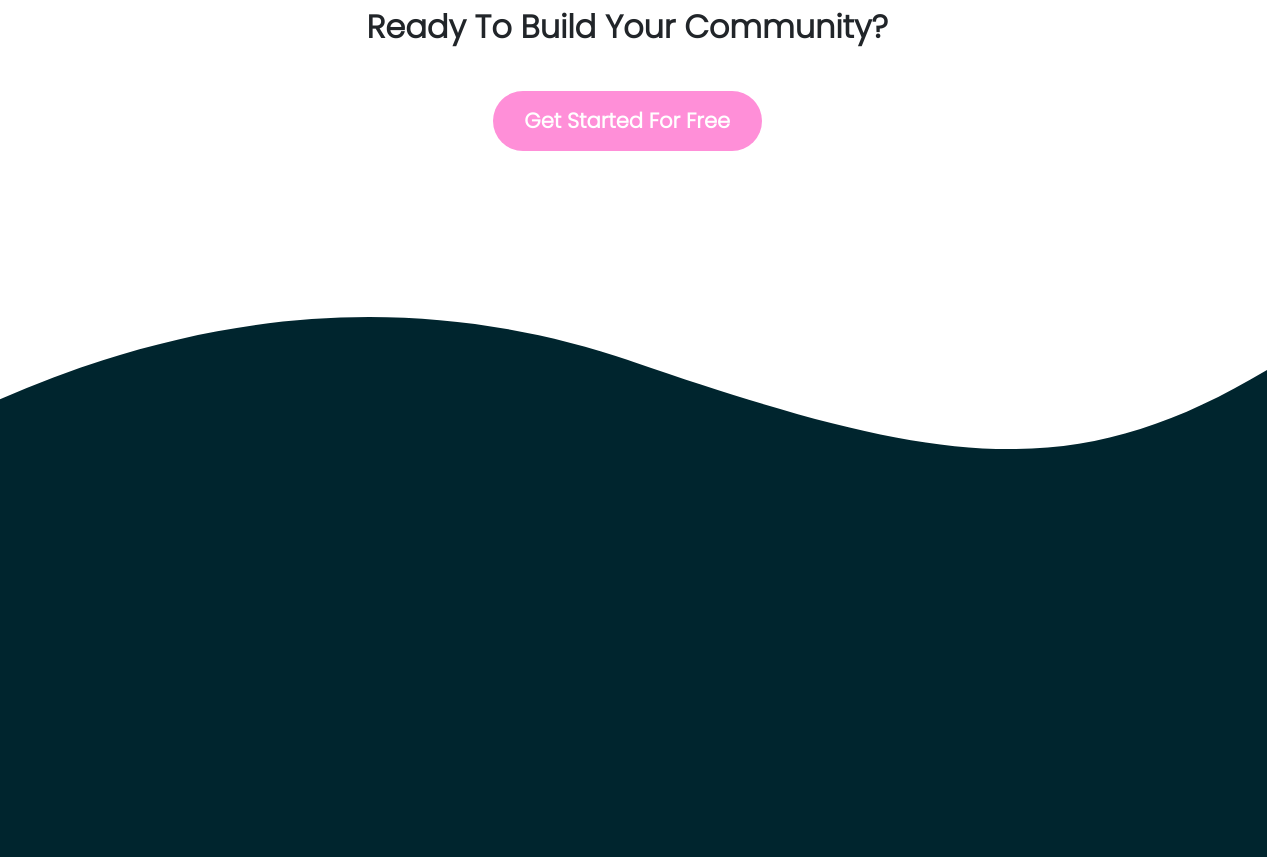
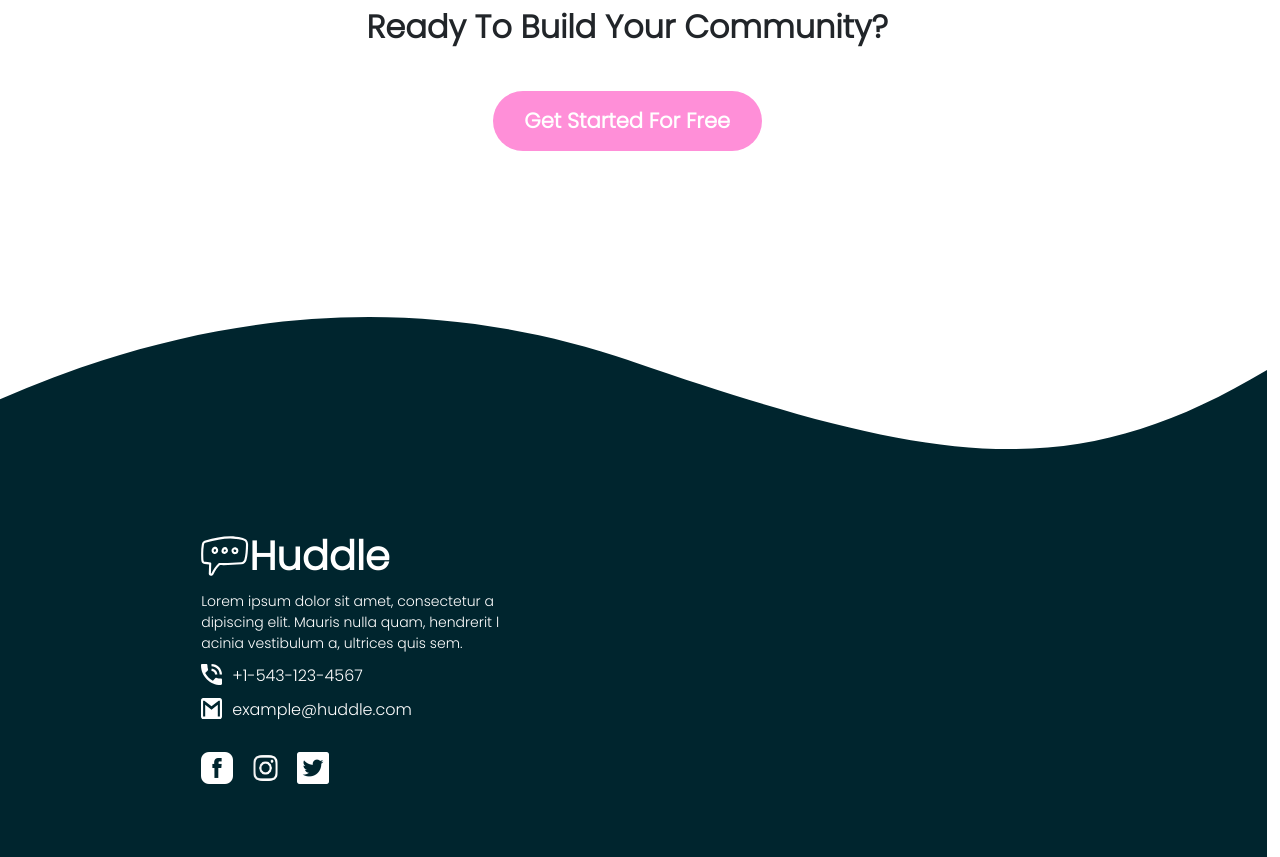
Before and after one commit to denizsecmen/Huddle-landing-page-with-curved-sections, a plain HTML site: page index.html in a window 1280 px wide. Shown: the part 3451-4308 px from the top of the page. Drawn offline with nearby package versions, Linux system fonts and the light colour scheme.

Commit message:
Component from  Left side of footer is finished.

```diff
--- a/index.html
+++ b/index.html
@@ -115,8 +115,31 @@
     <footer>
       <img src="./images/bg-footer-top-desktop.svg" />
       <div id="components">
+        <div id="contract">
+          <div id="title">
+            <img src="./images/messages-white.svg" />
+            <div>Huddle</div>
+          </div>
+          <div id="text">
+            Lorem ipsum dolor sit amet, consectetur adipiscing elit. Mauris
+            nulla quam, hendrerit lacinia vestibulum a, ultrices quis sem.
+          </div>
+          <div id="phone" class="con">
+            <img src="./images/icon-phone.svg" />
+            <div>+1-543-123-4567</div>
+            <div></div>
+          </div>
+          <div id="mail" class="con">
+            <img src="./images/icon-email.svg" />
+            <div>example@huddle.com</div>
+          </div>
+          <div id="social-media">
+            <img src="./images/facebook.png" />
+            <img id="ins" src="./images/instagram.png" />
+            <img src="./images/twitter (2).png" />
+          </div>
+        </div>
         <div id="newsletter"></div>
-        <div id="contract"></div>
       </div>
     </footer>
   </body>
--- a/style/style.css
+++ b/style/style.css
@@ -225,8 +225,55 @@ footer>img{
   margin-top: 150px;
 }
 footer>#components{
-  width: 100vw;
+  width: 100%;
   z-index: -1;
   height: 400px;
   background-color: hsl(192, 100%, 9%);
+  display: flex;
+  justify-content: center;
+  align-items: center;
+  color: white;
 }
+footer>#components>#contract>.con img {
+  width: 21px;
+  height: 21px;
+}
+footer>#components>#contract>.con{
+  margin-top: 10px;
+  margin-bottom: 10px;
+  display: flex;
+}
+footer>#components>#contract>#social-media{
+  display: flex;
+  width: 15%;
+  margin-top: 30px;
+  justify-content: space-between;
+}
+footer>#components>#contract>#social-media img{
+  width: 32px;
+  height: 32px;
+  cursor: pointer;
+}
+footer>#components>#contract>#social-media>#ins{
+  width: 47px;
+  height: 32px;
+}
+footer>#components>#contract>#title{
+  width: 100px;
+  height: 50px;
+  width: 35%;
+  fill: white;
+  font-size: 40px;
+  display: flex;
+  font-weight: bolder;
+  margin-bottom: 10px;
+  align-items: center;
+}
+footer>#components>#contract>#text{
+  font-size: 14px;
+  word-break: break-all;
+  width: 35%;
+}
+footer>#components>#contract>.con div{
+  margin-left: 10px;
+}
```
Also changed, not shown: images/facebook (2).png (added), images/facebook.png (added), images/instagram.png (added), images/messages-white.svg (added), images/twitter (2).png (added).
